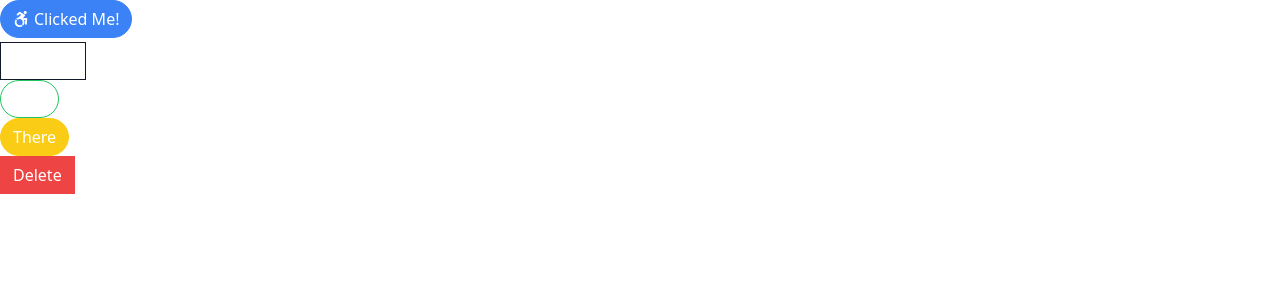
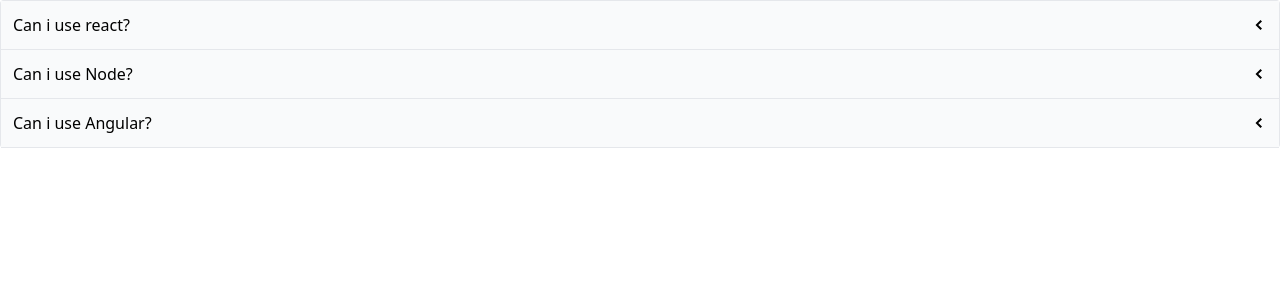
Before and after one commit to Kohhx/react-components-practice, a React (Create React App) app: page / in a window 1280 px wide. Shown: the top 300 px of the page. Built offline with nearby package versions, Linux system fonts and the light colour scheme.

Commit message:
Completed accordion component

```diff
--- a/src/App.js
+++ b/src/App.js
@@ -1,13 +1,30 @@
 import React from "react";
-import ButtonPage from "./pages/ButtonPage"
+import ButtonPage from "./pages/ButtonPage";
+import Accordion from "./components/Accordion";
 import { FaAccessibleIcon } from "react-icons/fa";
 
 const App = () => {
-
-
+  const items = [
+    {
+      id: 1,
+      label: "Can i use react?",
+      content: "you can!",
+    },
+    {
+      id: 2,
+      label: "Can i use Node?",
+      content: "Nope!",
+    },
+    {
+      id: 3,
+      label: "Can i use Angular?",
+      content: "SO difficult!",
+    },
+  ];
 
   return (
-   <div><ButtonPage /></div>
+    //  <div><ButtonPage /></div>
+    <Accordion items={items} />
   );
 };
 
--- /dev/null
+++ b/src/components/Accordion.js
@@ -0,0 +1,42 @@
+import React, { useState } from "react";
+import { GoChevronLeft } from "react-icons/go";
+import { GoChevronDown } from "react-icons/go";
+
+const Accordion = ({ items }) => {
+  const [expandedIndex, setExpandedIndex] = useState(-1);
+
+  // Create function outside mapping function. Use this method
+  const handleClick = (index) => {
+    if (expandedIndex === index) {
+      setExpandedIndex(-1);
+    } else {
+      setExpandedIndex(index);
+    }
+  };
+
+  const renderedItems = items.map((item, index) => {
+    const isExpanded = index === expandedIndex;
+
+    const icon = (
+      <span>{isExpanded ? <GoChevronDown /> : <GoChevronLeft />}</span>
+    );
+
+    return (
+      // <div key={item.id} onClick={() => setExpandedIndex(index)}>
+      <div key={item.id}>
+        <div
+          onClick={() => handleClick(index)}
+          className="flex items-center p-3 bg-gray-50 border-b cursor-pointer justify-between"
+        >
+          {item.label}
+          {icon}
+        </div>
+        {isExpanded && <div className="border-b p-5">{item.content}</div>}
+      </div>
+    );
+  });
+
+  return <div className="border-x border-t rounded">{renderedItems}</div>;
+};
+
+export default Accordion;
```
